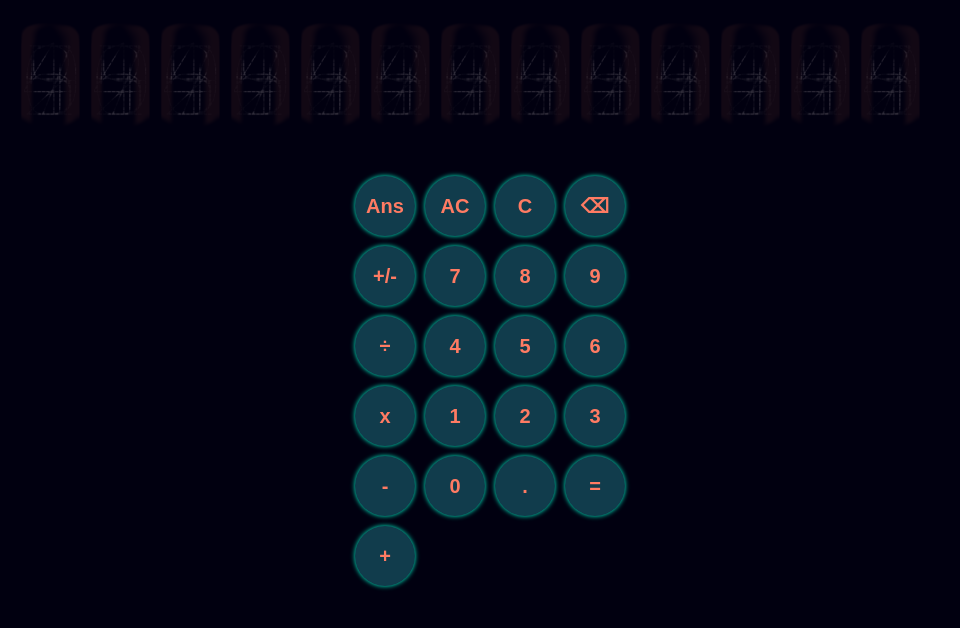
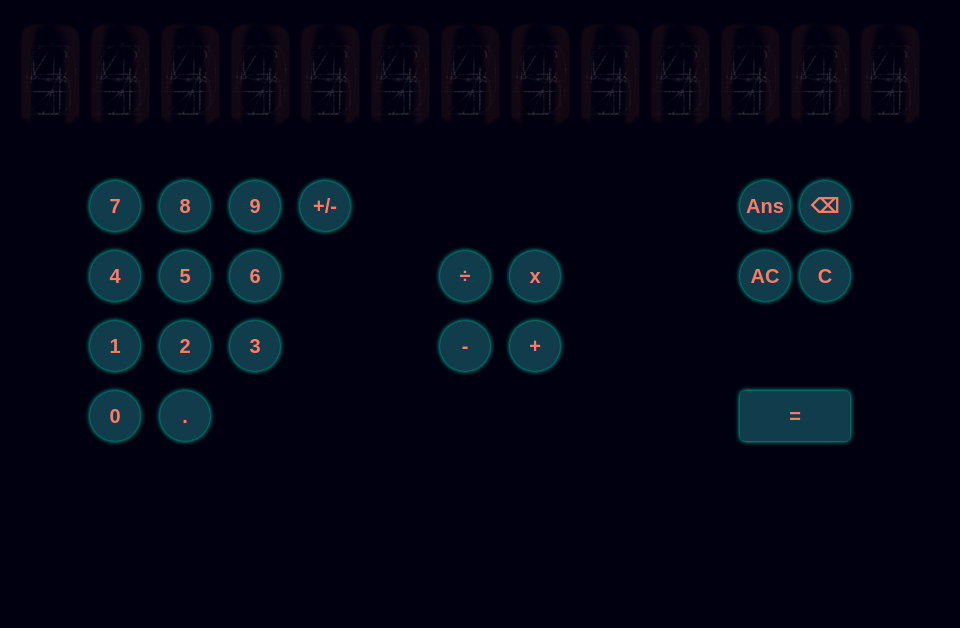
Before and after one commit to pre10Ding/calculator-application, a plain HTML site: page index.html in a window 1280 px wide. Shown: the whole page, without its empty margins (0-960 px from the left). Drawn offline with Linux system fonts and the light colour scheme.

Commit message:
Rearrange button placements, looks weird, though.

```diff
--- a/styles/main.css
+++ b/styles/main.css
@@ -30,7 +30,8 @@ body{
     display:grid;
     width: 180px;
     top:150px;
-    left: 355px;
+    /* left: 355px; */
+    left: 90px;
     position: absolute;
 }
 #calculator-display {
@@ -45,15 +46,17 @@ body{
 
 #keyboard-wrapper {
     display:grid;
-    grid-template-columns: repeat(4, 1fr);
+    grid-template-columns: repeat(9, 60px);
+    grid-template-rows: repeat(4,60px);;
     grid-gap: 10px;
+    align-items: center;
 }
 
 .keys {
     border-radius: 50%;
     border:none 1px #00ffd1;
-    width:60px;
-    height: 60px;
+    width:50px;
+    height: 50px;
     background-color:#113c4c;
     color: #ff7b63;
     font-size: 20px;
@@ -63,13 +66,12 @@ body{
 }
 
 .keys:active {
-    align-self: center;
-    justify-self: center;
+
     text-shadow:0px 1px 3px #bdf7f9;
     box-shadow: 0px 0px 7px #00ffd1;
     font-size: 19px;
-    width:58px;
-    height:58px;
+    width:48px;
+    height:48px;
     background-color:#113c4c;
     border:none 1px #00ffd1;
 
@@ -83,3 +85,69 @@ body{
 .keys:focus {
     outline:0;
 }
+
+#seven {
+    grid-area: 1/1/2/2;
+}
+#eight {
+    grid-area: 1/2/2/3;
+}
+#nine {
+    grid-area: 1/3/2/4;
+}
+#four {
+    grid-area: 2/1/3/2;
+}
+#five {
+    grid-area: 2/2/3/3;
+}
+#six {
+    grid-area: 2/3/3/4;
+}
+#one {
+    grid-area: 3/1/4/2;
+}
+#two {
+    grid-area: 3/2/4/3;
+}
+#three {
+    grid-area: 3/3/4/5;
+}
+#zero {
+    grid-area: 4/1/5/2;
+}
+#decimal {
+    grid-area: 4/2/5/3;
+}
+
+#buttonide {
+    grid-area: 2/6/3/7;
+}
+#multiply {
+    grid-area: 2/7/3/8;
+}
+#subtract {
+    grid-area: 3/6/4/7;
+}
+#add {
+    grid-area: 3/7/4/8;
+}
+
+#ans {
+    grid-area: 1/12/2/13;
+}
+#backspace {
+    grid-area: 1/13/2/14;
+}
+#all-clear {
+    grid-area: 2/12/3/13;
+}
+#clear {
+    grid-area: 2/13/3/14;
+}
+
+#operate {
+    grid-area: 4/12/5/14;
+    border-radius: 5px;
+    width:auto;
+}
```
